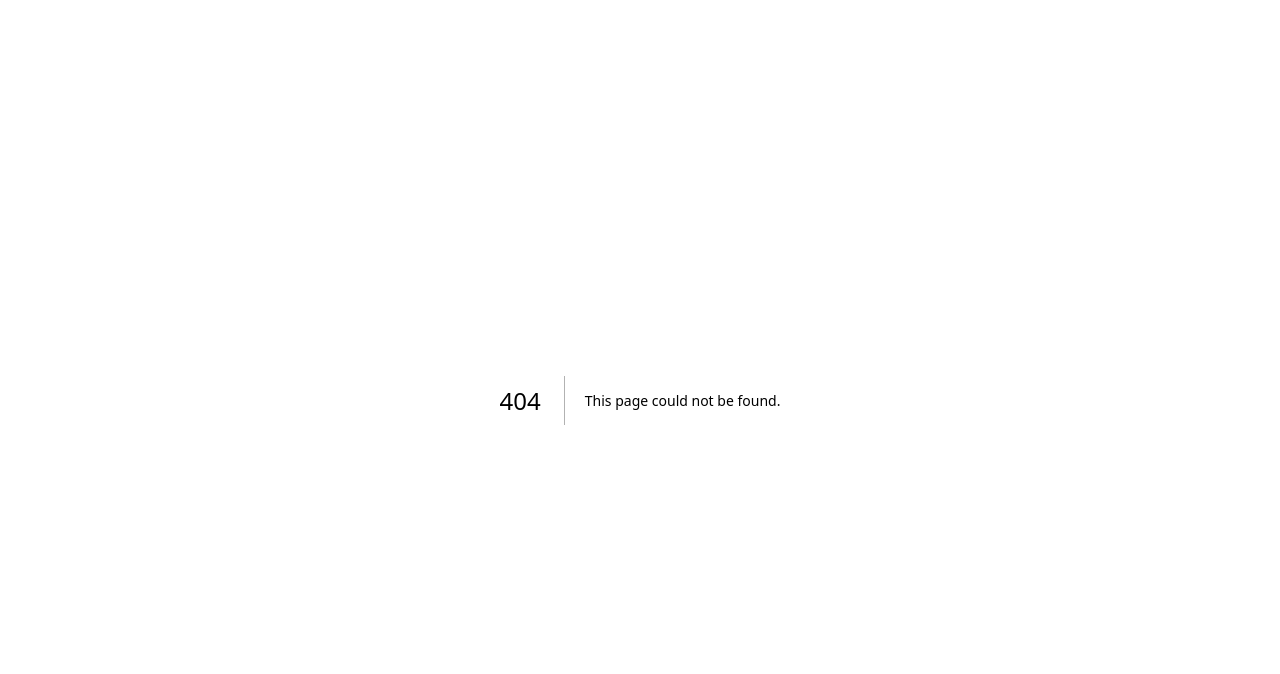
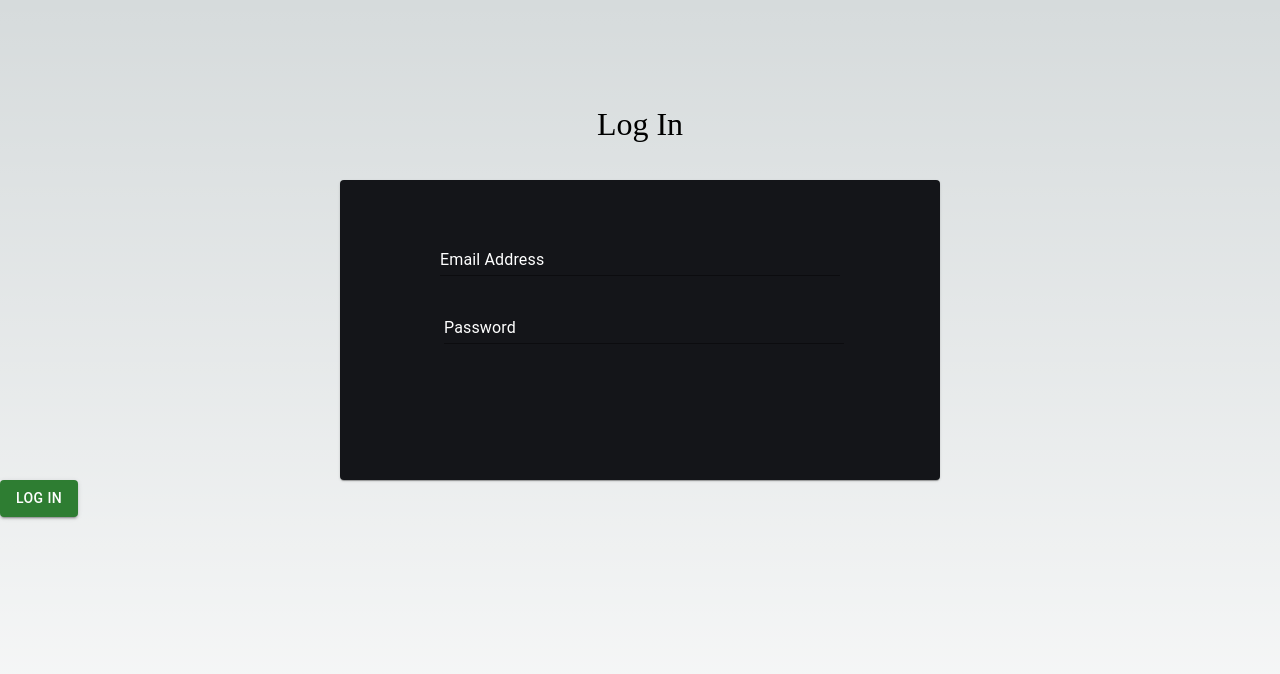
Before and after one commit to BrandonGrayson/Anime, a Next.js app: page /login in a window 1280 px wide. Before the commit this address had no page. Shown: the top 674 px of the page. Built offline with nearby package versions, Linux system fonts and the light colour scheme.

Commit message:
Login Card

```diff
--- a/src/app/components/Navbar.tsx
+++ b/src/app/components/Navbar.tsx
@@ -50,9 +50,8 @@ export default function Navbar() {
             height: "100%",
             display: "flex",
             alignItems: "center",
-            cursor: "pointer",
           }}
-          className={styles.linkHover}
+          className={styles.pointer}
         >
           <Link style={{ fontSize: "1em" }} href={"/"}>
             Browse
@@ -107,8 +106,11 @@ export default function Navbar() {
             marginBottom: "auto",
             marginRight: "80px",
           }}
+          className={styles.pointer}
         >
-          <PermIdentityOutlinedIcon />
+          <Link href="/login">
+            <PermIdentityOutlinedIcon />
+          </Link>
         </Box>
       </Box>
     </nav>
--- /dev/null
+++ b/src/app/components/login/LoginCard.tsx
@@ -0,0 +1,37 @@
+"use client";
+import {
+  Button,
+  Card,
+  CardActions,
+  TextField,
+  type TextFieldProps,
+} from "@mui/material";
+import { useState } from "react";
+import styles from "./loginstyles.module.css";
+
+export default function LoginCard() {
+  const [email, setEmail] = useState("");
+  const [password, setPassword] = useState("");
+  return (
+    <Card sx={{ width: 600, height: 300, backgroundColor: "rgb(20, 21, 25)" }}>
+      <CardActions sx={{ display: "flex", flexDirection: "column" }}>
+        <TextField
+          label="Email Address"
+          variant="standard"
+          value={email}
+          onChange={(event) => setEmail(event.target.value)}
+          sx={{ width: "400px", marginTop: "40px" }}
+          InputLabelProps={{ className: styles.textfield }}
+        />
+        <TextField
+          label="Password"
+          variant="standard"
+          value={password}
+          onChange={(event) => setPassword(event.target.value)}
+          sx={{ width: "400px", marginTop: "20px" }}
+          InputLabelProps={{ className: styles.textfield }}
+        />
+      </CardActions>
+    </Card>
+  );
+}
--- /dev/null
+++ b/src/app/components/login/loginstyles.module.css
@@ -0,0 +1,3 @@
+.textfield {
+    color: white !important;
+}
--- a/src/app/homestyles.module.css
+++ b/src/app/homestyles.module.css
@@ -8,9 +8,11 @@
     color: white;
 }
 
-.linkHover:hover {
-    background-color: rgb(25, 24, 24);
+.pointer:hover {
+    cursor: pointer;
 }
+
+
 
 @media screen and (max-width: 420px) {
     .heroTitle {
--- /dev/null
+++ b/src/app/login/page.tsx
@@ -0,0 +1,34 @@
+"use client";
+
+import { Box, Button } from "@mui/material";
+import LoginCard from "../components/login/LoginCard";
+
+export default function LoginScreen() {
+  return (
+    <div
+      style={{
+        height: "100vh",
+      }}
+    >
+      <p
+        style={{
+          fontSize: "2em",
+          marginTop: "100px",
+          width: "100vw",
+          display: "flex",
+          justifyContent: "center",
+          fontFamily: "poppins",
+          marginBottom: "2rem",
+        }}
+      >
+        Log In
+      </p>
+      <div style={{ display: "flex", justifyContent: "center" }}>
+        <LoginCard />
+      </div>
+      <Button variant="contained" color="success">
+        Log In
+      </Button>
+    </div>
+  );
+}
```
